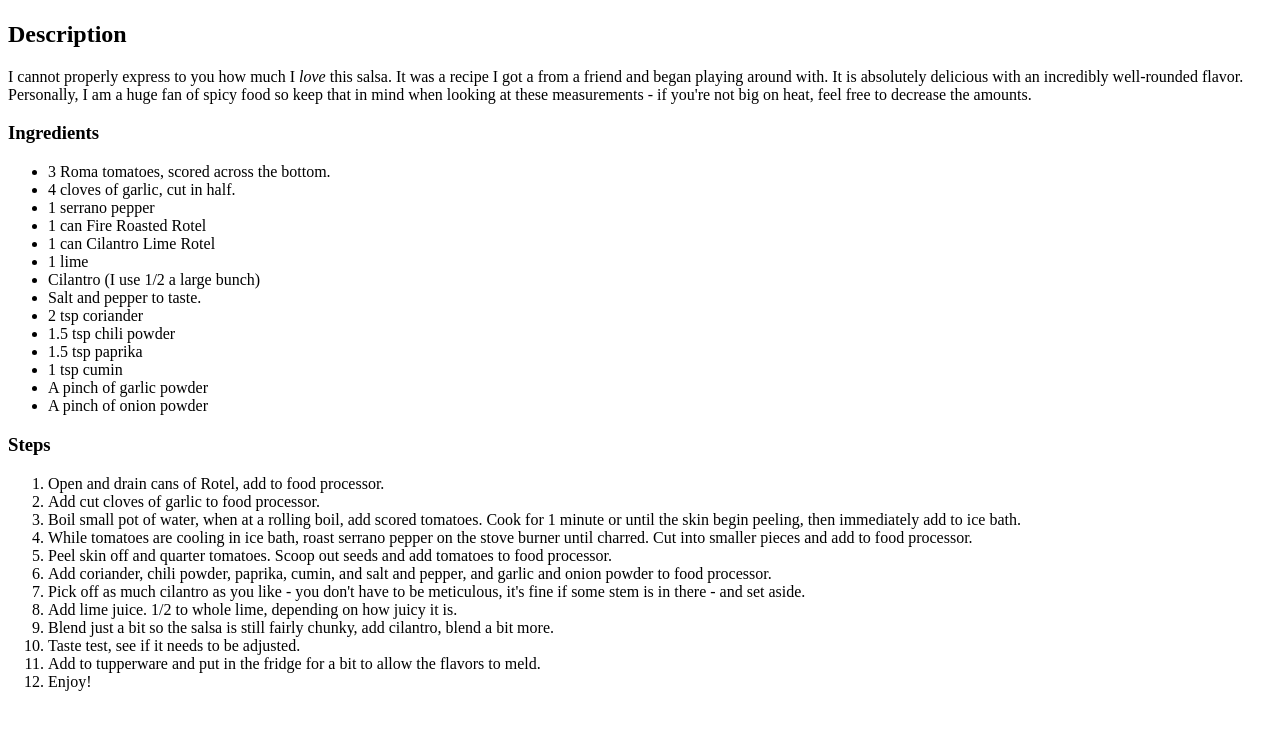
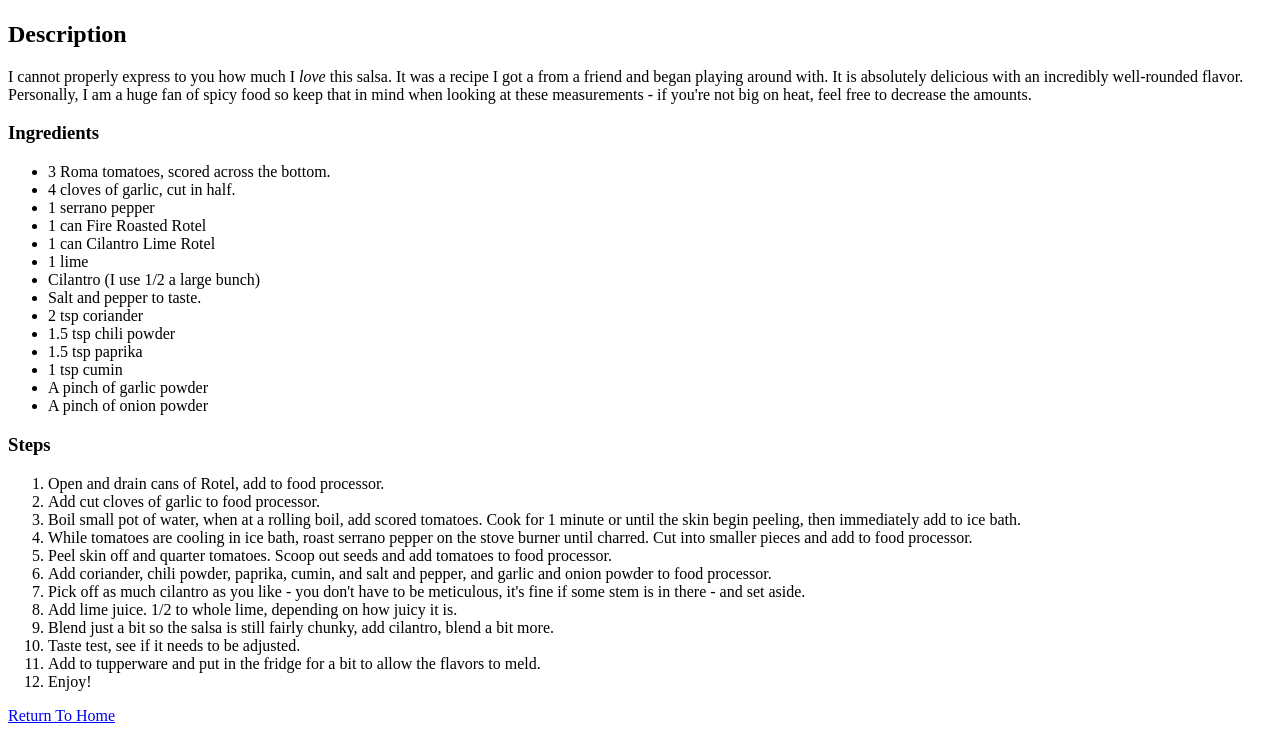
Before and after one commit to thejordan8r/odin-recipes, a plain HTML site: page recipes/salsa.html in a window 1280 px wide. Shown: the part 483-1216 px from the top of the page. Before the commit the page ends 1190 px from the top, so only its background shows below. Drawn offline with Linux system fonts and the light colour scheme.

Commit message:
salsa.html

```diff
--- a/recipes/salsa.html
+++ b/recipes/salsa.html
@@ -45,5 +45,5 @@
                 <li>Enjoy!</li>
             </ol>
      </body>
-
+     <footer><a href="../index.html">Return To Home</a></footer>
     </html>
```
